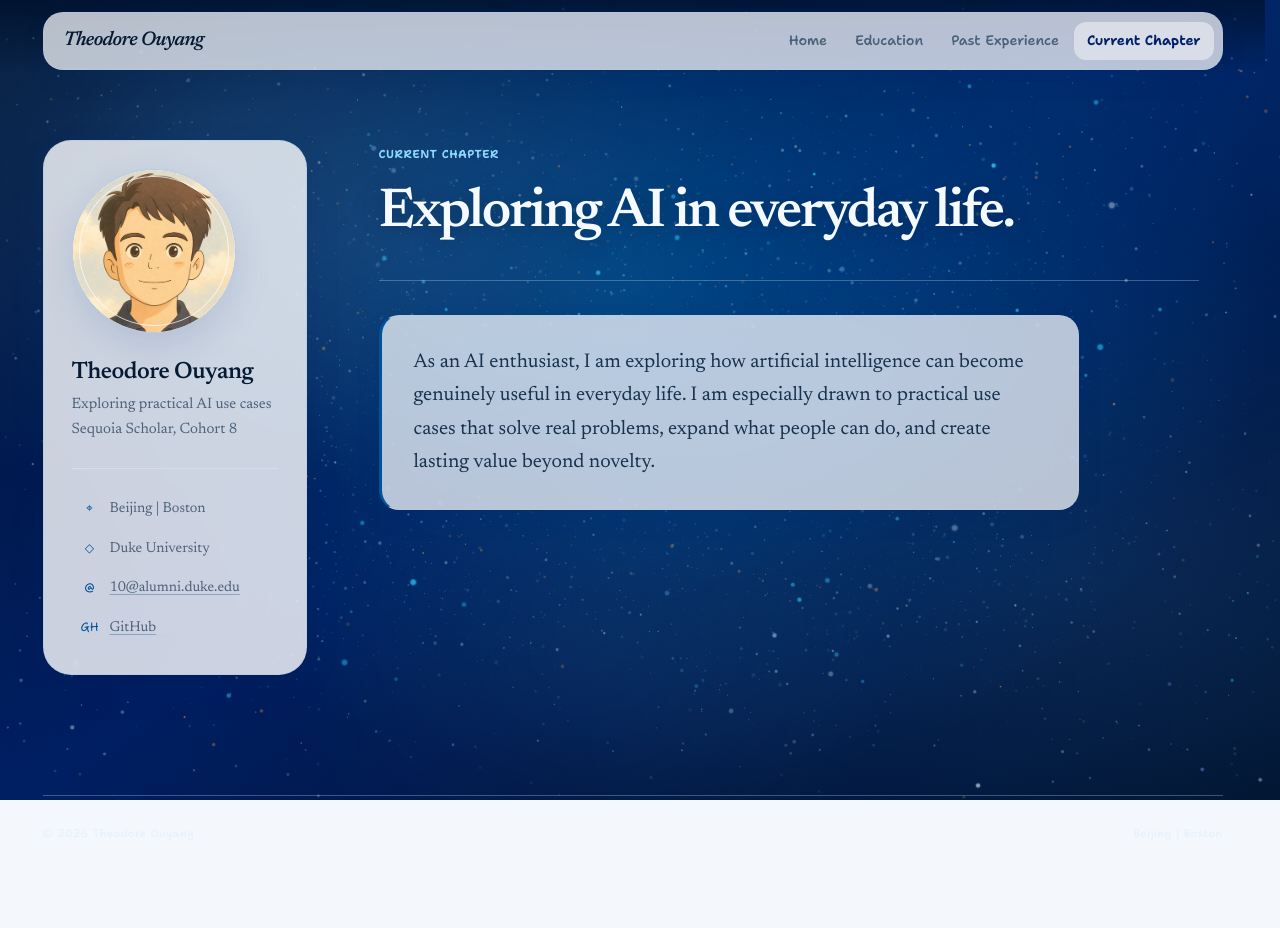
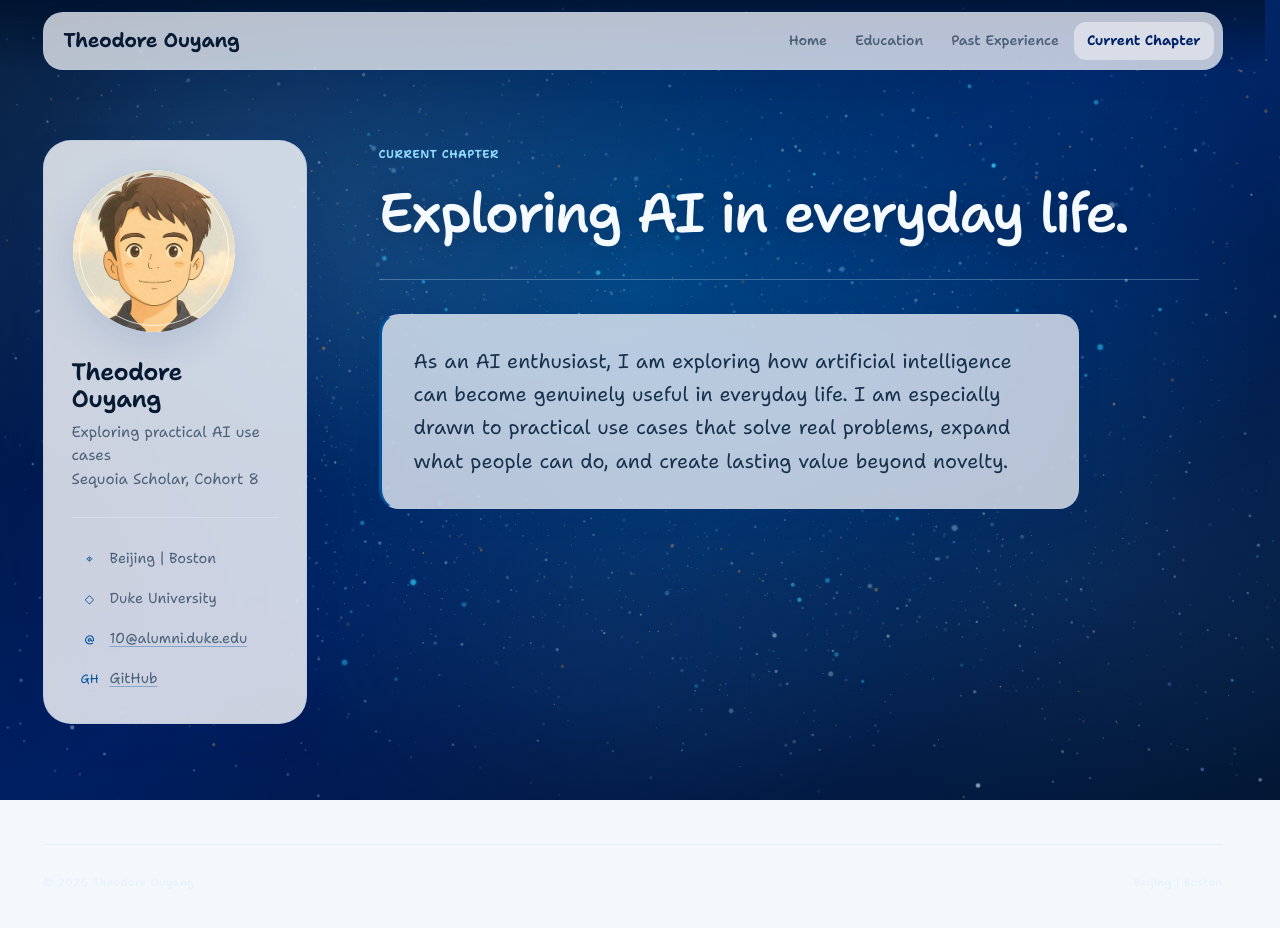
Before and after one commit to 130U/130U.github.io, a Next.js app: page /now in a window 1280 px wide. Before the commit the page ends 881 px from the top, so only its background shows below. Built offline with nearby package versions, Linux system fonts and the light colour scheme.

Commit message:
Update app/globals.css

```diff
--- a/app/globals.css
+++ b/app/globals.css
@@ -1,21 +1,5 @@
 @import "tailwindcss" source(none);
 @source inline("absolute fixed static start contents hidden transition");
-
-@font-face {
-  font-family: "Newsreader Variable";
-  font-style: normal;
-  font-display: swap;
-  font-weight: 200 800;
-  src: url("/assets/fonts/newsreader-variable-latin.woff2") format("woff2-variations");
-}
-
-@font-face {
-  font-family: "Newsreader Variable";
-  font-style: italic;
-  font-display: swap;
-  font-weight: 200 800;
-  src: url("/assets/fonts/newsreader-variable-italic-latin.woff2") format("woff2-variations");
-}
 
 @font-face {
   font-family: "Shantell Sans Variable";
@@ -50,13 +34,19 @@
   --radius-medium: 20px;
   --radius-large: 28px;
   --ease-out: cubic-bezier(0.23, 1, 0.32, 1);
-  --font-editorial: "Newsreader Variable", Georgia, serif;
-  --font-interface: "Shantell Sans Variable", "Segoe UI", sans-serif;
-  --font-signature: var(--font-editorial);
-  --body-serif: var(--font-editorial);
-  --serif: var(--font-editorial);
-  --sans: var(--font-interface);
-  --mono: var(--font-interface);
+  --font-family: "Shantell Sans Variable", "Segoe UI", sans-serif;
+  --font-editorial: var(--font-family);
+  --font-interface: var(--font-family);
+  --font-signature: var(--font-family);
+  --body-serif: var(--font-family);
+  --serif: var(--font-family);
+  --sans: var(--font-family);
+  --mono: var(--font-family);
+  --font-variation-body: "BNCE" 0, "INFM" 0, "SPAC" 0;
+  --font-variation-display: "BNCE" 2, "INFM" 10, "SPAC" 0;
+  --font-variation-heading: "BNCE" 0, "INFM" 4, "SPAC" 0;
+  --font-variation-brand: "BNCE" 0, "INFM" 14, "SPAC" 0;
+  --font-variation-interface: "BNCE" 0, "INFM" 4, "SPAC" 0;
 }
 
 * {
@@ -79,6 +69,8 @@ body {
     var(--paper);
   font-family: var(--body-serif);
   font-size: 16px;
+  font-variation-settings: var(--font-variation-body);
+  font-synthesis: none;
   line-height: 1.72;
   font-optical-sizing: auto;
   -webkit-font-smoothing: antialiased;
@@ -126,6 +118,7 @@ a:focus-visible {
   box-shadow: var(--shadow-small);
   font-family: var(--sans);
   font-size: 0.86rem;
+  font-variation-settings: var(--font-variation-interface);
   font-weight: 650;
   transform: translateY(calc(-100% - 24px));
   transition: transform 120ms var(--ease-out);
@@ -191,10 +184,11 @@ a:focus-visible {
   color: var(--ink-strong);
   font-family: var(--font-signature);
   font-size: 1.24rem;
-  font-style: italic;
-  font-weight: 560;
+  font-style: normal;
+  font-variation-settings: var(--font-variation-brand);
+  font-weight: 650;
   font-synthesis: none;
-  letter-spacing: -0.035em;
+  letter-spacing: -0.018em;
   line-height: 1;
   transition: color 160ms var(--ease-out), transform 120ms var(--ease-out);
 }
@@ -221,6 +215,7 @@ a:focus-visible {
   color: var(--muted);
   font-family: var(--font-interface);
   font-size: 0.86rem;
+  font-variation-settings: var(--font-variation-interface);
   font-weight: 550;
   letter-spacing: -0.006em;
   line-height: 1;
@@ -315,7 +310,8 @@ a:focus-visible {
   color: var(--ink-strong);
   font-family: var(--font-signature);
   font-size: 1.48rem;
-  font-weight: 560;
+  font-variation-settings: var(--font-variation-brand);
+  font-weight: 620;
   line-height: 1.15;
   letter-spacing: -0.02em;
 }
@@ -357,6 +353,7 @@ a:focus-visible {
   color: var(--accent);
   font-family: var(--font-interface);
   font-size: 0.76rem;
+  font-variation-settings: var(--font-variation-interface);
   text-align: center;
 }
 
@@ -394,6 +391,7 @@ a:focus-visible {
   color: var(--accent-dark);
   font-family: var(--mono);
   font-size: 0.75rem;
+  font-variation-settings: var(--font-variation-interface);
   font-weight: 650;
   letter-spacing: 0.06em;
   line-height: 1.4;
@@ -405,9 +403,10 @@ a:focus-visible {
   color: var(--ink-strong);
   font-family: var(--body-serif);
   font-size: clamp(2.3rem, 4.3vw, 3.45rem);
-  font-weight: 560;
-  line-height: 1.04;
-  letter-spacing: -0.045em;
+  font-variation-settings: var(--font-variation-display);
+  font-weight: 540;
+  line-height: 1.02;
+  letter-spacing: -0.036em;
   text-wrap: balance;
 }
 
@@ -434,6 +433,7 @@ a:focus-visible {
   color: var(--ink-strong);
   font-family: var(--body-serif);
   font-size: clamp(1.7rem, 3vw, 2.3rem);
+  font-variation-settings: var(--font-variation-display);
   font-weight: 560;
   line-height: 1.15;
   letter-spacing: -0.032em;
@@ -470,6 +470,7 @@ a:focus-visible {
   color: var(--ink-strong);
   font-family: var(--body-serif);
   font-size: 1.48rem;
+  font-variation-settings: var(--font-variation-heading);
   line-height: 1.25;
 }
 
@@ -508,6 +509,7 @@ a:focus-visible {
   color: var(--accent-dark);
   font-family: var(--mono);
   font-size: 0.77rem;
+  font-variation-settings: var(--font-variation-interface);
   font-weight: 700;
   letter-spacing: 0.06em;
 }
@@ -529,6 +531,7 @@ a:focus-visible {
   color: var(--ink-strong);
   font-family: var(--body-serif);
   font-size: 1.55rem;
+  font-variation-settings: var(--font-variation-heading);
   font-weight: 620;
   line-height: 1.15;
   letter-spacing: -0.025em;
@@ -539,6 +542,7 @@ a:focus-visible {
   color: var(--muted);
   font-family: var(--sans);
   font-size: 0.76rem;
+  font-variation-settings: var(--font-variation-interface);
   font-weight: 650;
   letter-spacing: 0.035em;
 }
@@ -548,6 +552,7 @@ a:focus-visible {
   color: var(--ink-strong);
   font-family: var(--body-serif);
   font-size: 1.38rem;
+  font-variation-settings: var(--font-variation-heading);
   font-weight: 500;
   line-height: 1.28;
   letter-spacing: -0.018em;
@@ -558,6 +563,7 @@ a:focus-visible {
   color: var(--ink);
   font-family: var(--body-serif);
   font-size: 1.02rem;
+  font-variation-settings: var(--font-variation-heading);
   font-weight: 600;
   line-height: 1.35;
 }
@@ -625,6 +631,7 @@ a:focus-visible {
   color: var(--ink-strong);
   font-family: var(--body-serif);
   font-size: 1.18rem;
+  font-variation-settings: var(--font-variation-heading);
   font-weight: 580;
   line-height: 1.3;
   letter-spacing: -0.018em;
@@ -670,6 +677,7 @@ a:focus-visible {
   color: var(--accent-dark);
   font-family: var(--sans);
   font-size: 0.72rem;
+  font-variation-settings: var(--font-variation-interface);
   font-weight: 650;
   letter-spacing: 0.045em;
   line-height: 1.45;
@@ -726,12 +734,14 @@ a:focus-visible {
   color: var(--accent-dark);
   font-family: var(--mono);
   font-size: 0.76rem;
+  font-variation-settings: var(--font-variation-interface);
   font-weight: 650;
 }
 
 .domain-name {
   font-family: var(--body-serif);
   font-size: clamp(1.18rem, 2.5vw, 1.55rem);
+  font-variation-settings: var(--font-variation-heading);
   font-weight: 540;
   line-height: 1.25;
   letter-spacing: -0.02em;
@@ -756,6 +766,7 @@ a:focus-visible {
   color: var(--muted);
   font-family: var(--sans);
   font-size: 0.84rem;
+  font-variation-settings: var(--font-variation-interface);
   font-weight: 560;
   gap: 8px;
   transition: color 160ms var(--ease-out), transform 120ms var(--ease-out);
@@ -770,6 +781,7 @@ a:focus-visible {
   color: var(--accent-dark);
   font-family: var(--mono);
   font-size: 0.78rem;
+  font-variation-settings: var(--font-variation-interface);
   font-weight: 650;
 }
 
@@ -814,6 +826,7 @@ a:focus-visible {
   color: var(--accent-dark);
   font-family: var(--mono);
   font-size: 0.7rem;
+  font-variation-settings: var(--font-variation-interface);
 }
 
 .domain-list {
@@ -839,6 +852,7 @@ a:focus-visible {
   color: var(--accent-dark);
   font-family: var(--mono);
   font-size: 0.78rem;
+  font-variation-settings: var(--font-variation-interface);
   font-weight: 700;
 }
 
@@ -847,6 +861,7 @@ a:focus-visible {
   color: var(--ink-strong);
   font-family: var(--body-serif);
   font-size: clamp(2rem, 4vw, 3.15rem);
+  font-variation-settings: var(--font-variation-display);
   font-weight: 540;
   line-height: 1.06;
   letter-spacing: -0.042em;
@@ -872,6 +887,7 @@ a:focus-visible {
   color: var(--faint);
   font-family: var(--mono);
   font-size: 0.7rem;
+  font-variation-settings: var(--font-variation-interface);
 }
 
 .archive-entry-content h2,
@@ -880,6 +896,7 @@ a:focus-visible {
   color: var(--ink-strong);
   font-family: var(--body-serif);
   font-size: 1.64rem;
+  font-variation-settings: var(--font-variation-heading);
   font-weight: 550;
   line-height: 1.18;
   letter-spacing: -0.025em;
@@ -902,6 +919,7 @@ a:focus-visible {
   color: var(--accent-dark);
   font-family: var(--mono);
   font-size: 0.69rem;
+  font-variation-settings: var(--font-variation-interface);
   font-weight: 700;
   letter-spacing: 0.06em;
   text-transform: uppercase;
@@ -979,6 +997,7 @@ a:focus-visible {
   color: var(--faint);
   font-family: var(--mono);
   font-size: 0.69rem;
+  font-variation-settings: var(--font-variation-interface);
   letter-spacing: 0.04em;
 }
 
```
